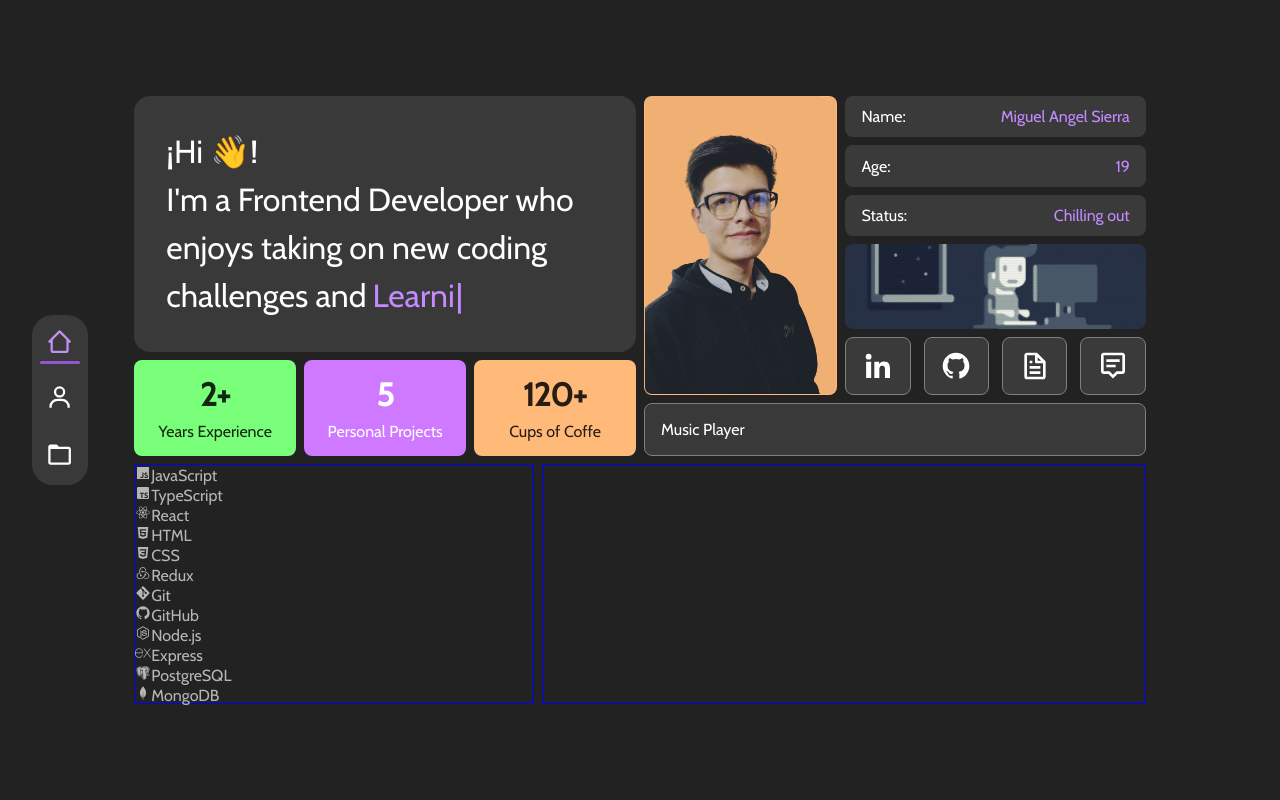
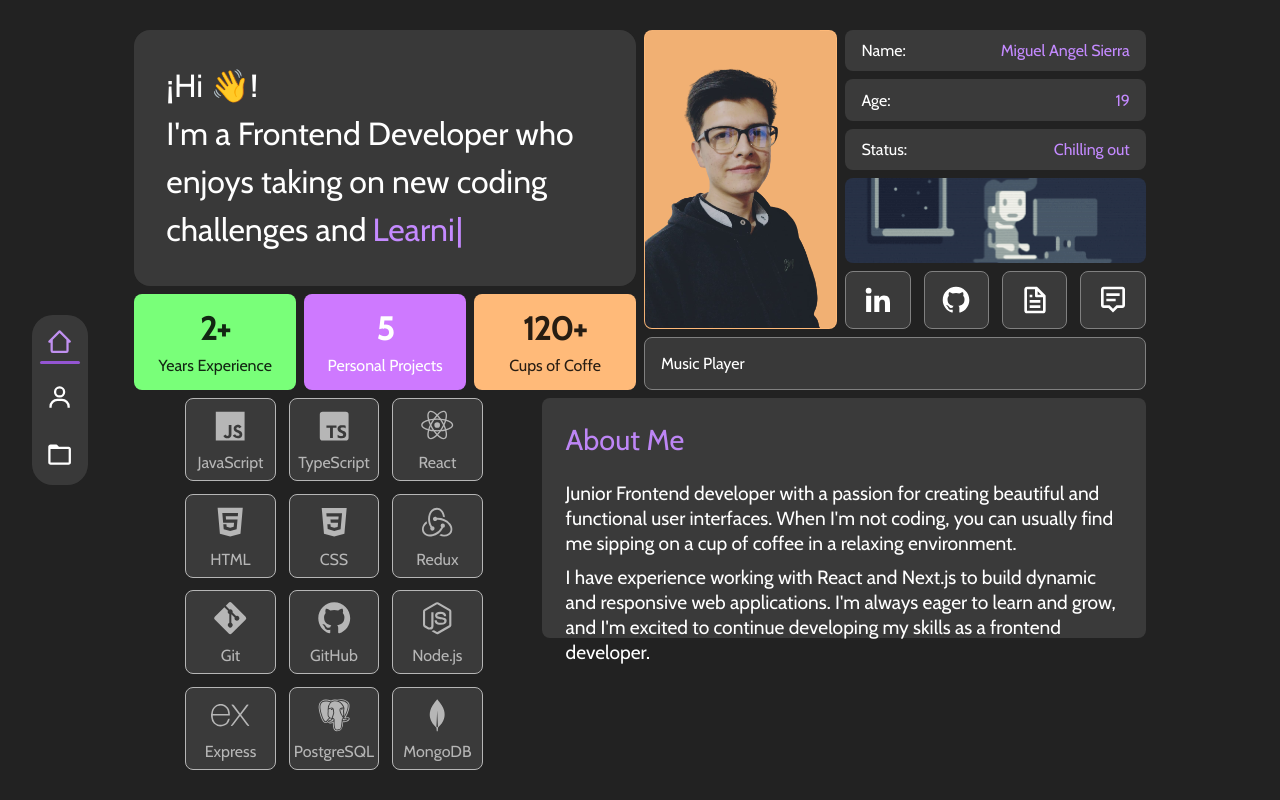
Before and after one commit to SMiguelA/Portfolio, a Next.js app: page / in a window 1280 px wide. Built offline with nearby package versions, Linux system fonts and the light colour scheme.

Commit message:
About me Tech Stack

```diff
--- a/app/page.module.css
+++ b/app/page.module.css
@@ -14,15 +14,31 @@
    flex-direction: column;
    gap: 0.5em;
 }
+
+
 .SLfirstItem{
    width: 39%;
-   border: 1px solid blue;
+   display: flex;
+   flex-wrap: wrap;
+   align-items: center;
+   justify-content: center;
+   gap: 0.8em;
+}
+
+
+.SLSecondItem{
+   width: 59%;
+   display: flex;
+   flex-direction: column;
+   text-align: start;
+   padding: 1.5em;
+   gap: 1.5em;
    height: 30vh;
-   gap: 0.5em;
+   background-color: #3A3A3A;
+   border-radius: 0.5em;
 }
-.SLSecondItem{
-   border: 1px solid blue;
-   width: 59%;
-   gap: 0.5em;
-   height: 30vh;
+.SLSecondItem h1{
+   font-size: 1.8em;
+   color: #BE86F6;
+   font-weight: 200;
 }
--- a/app/page.tsx
+++ b/app/page.tsx
@@ -1,3 +1,4 @@
+import AboutMe from '@/components/AboutMe/AboutMe'
 import InfoCards from '@/components/InfoCards/InfoCards'
 import MusicPlayer from '@/components/MusicPlayer/MusicPlayer'
 import StatsCards from '@/components/StatsCards/StatsCards'
@@ -23,7 +24,7 @@ export default function Home() {
       </section>
 
       <section className={style.SLSecondItem}>
-
+        <AboutMe />
       </section>
     </main>
   )
--- /dev/null
+++ b/components/AboutMe/AboutMe.module.css
@@ -0,0 +1,7 @@
+.textContainer{
+  font-size: 1.2em;
+  display: flex;
+  flex-direction: column;
+  gap: 0.5em;
+  line-height: 1.3em;
+}
--- /dev/null
+++ b/components/AboutMe/AboutMe.tsx
@@ -0,0 +1,24 @@
+import style from './AboutMe.module.css'
+
+const AboutMe = () => {
+  return (
+    <>
+
+      <h1>About Me</h1>
+      <div className={style.textContainer}>
+        <p>
+          Junior Frontend developer with a passion for creating beautiful and
+          functional user interfaces. When I'm not coding, you can usually find me
+          sipping on a cup of coffee in a relaxing environment.
+        </p>
+        <p>
+          I have experience working with React and Next.js to build dynamic
+          and responsive web applications. I'm always eager to learn and grow,
+          and I'm excited to continue developing my skills as a frontend developer.
+        </p>
+      </div>
+    </>
+  )
+}
+
+export default AboutMe
--- a/components/TechStack/TechStack.module.css
+++ b/components/TechStack/TechStack.module.css
@@ -0,0 +1,26 @@
+.container {
+  width: 22.7%;
+  position: relative;
+  display: flex;
+  flex-direction: column;
+  gap: 0.5em;
+  align-items: center;
+  padding: 0.5em;
+  justify-content: center;
+  color: white;
+  border-radius: 0.5em;
+  background-color: #3A3A3A;
+  border: 1px solid grey;
+  transition: 100ms ease-out;
+}
+.container svg{
+  font-size: 2.4em;
+  transition: 100ms ease;
+}
+.container span{
+  color: #b6b6b6 !important;
+  cursor: default;
+}
+.container:hover span{
+  color: #b6b6b6 !important;
+}
--- a/components/TechStack/TechStack.tsx
+++ b/components/TechStack/TechStack.tsx
@@ -29,7 +29,8 @@ const TechStack = () => {
         data.map((item, index) => (
           <div
             key={index}
-            style={{color: isHovered === index ? item.color : '#b6b6b6'}}
+            style={{color: isHovered === index ? item.color : '#b6b6b6',
+                    border: `1px solid ${isHovered === index ? item.color : '#b6b6b6'}` }}
             className={style.container}
             onMouseEnter={() => handleMouseEnter(index)}
             onMouseLeave={handleMouseLeave}
```
